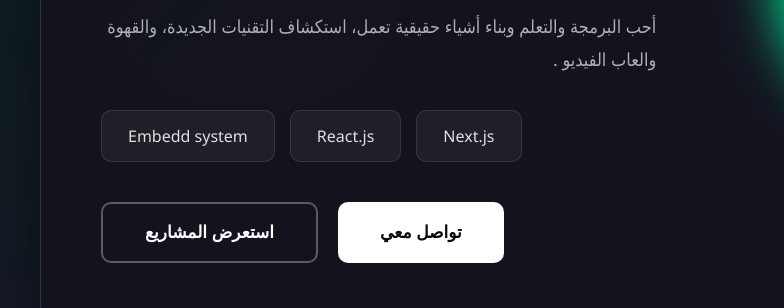
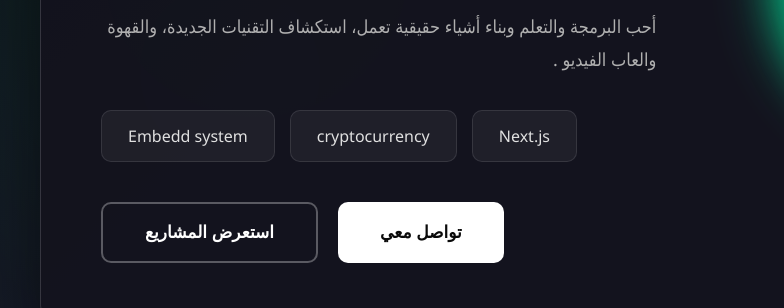
Before and after one commit to Mostafa-ashraf799/Modern-profilo-mostafa-ashraf-, a plain HTML site: page index.html in a window 1280 px wide. Shown: the part 535-843 px from the top of the page, 0-784 px from the left. Drawn offline with Linux system fonts and the light colour scheme; grey boxes are pictures that could not be loaded.

Commit message:
Replace 'React.js' with 'cryptocurrency' in tech stack

```diff
--- a/index.html
+++ b/index.html
@@ -965,7 +965,7 @@
 
                                 <div class="tech-stack">
                                     <div class="tech-badge">Next.js</div>
-                                    <div class="tech-badge">React.js</div>
+                                    <div class="tech-badge"> cryptocurrency</div>
                                     <div class="tech-badge"> Embedd system</div>
                                 </div>
 
```
